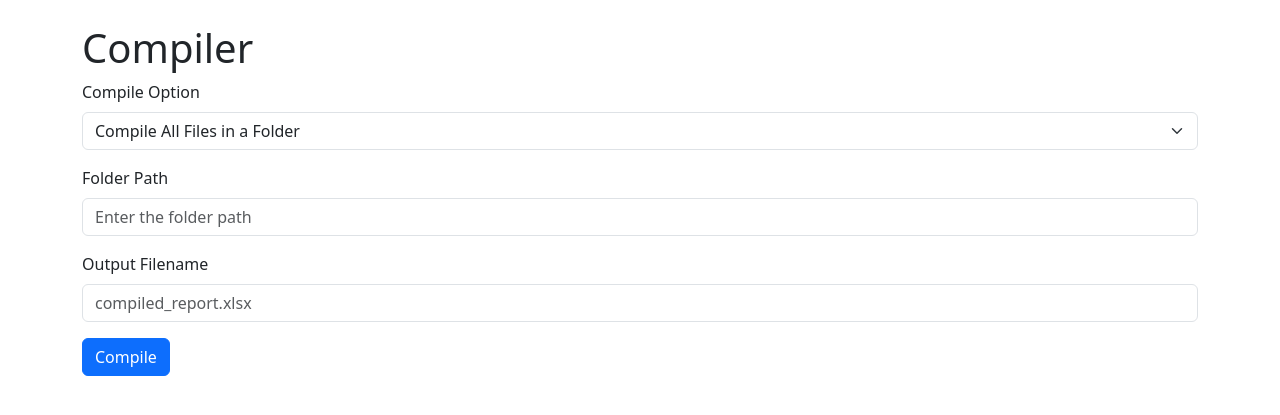
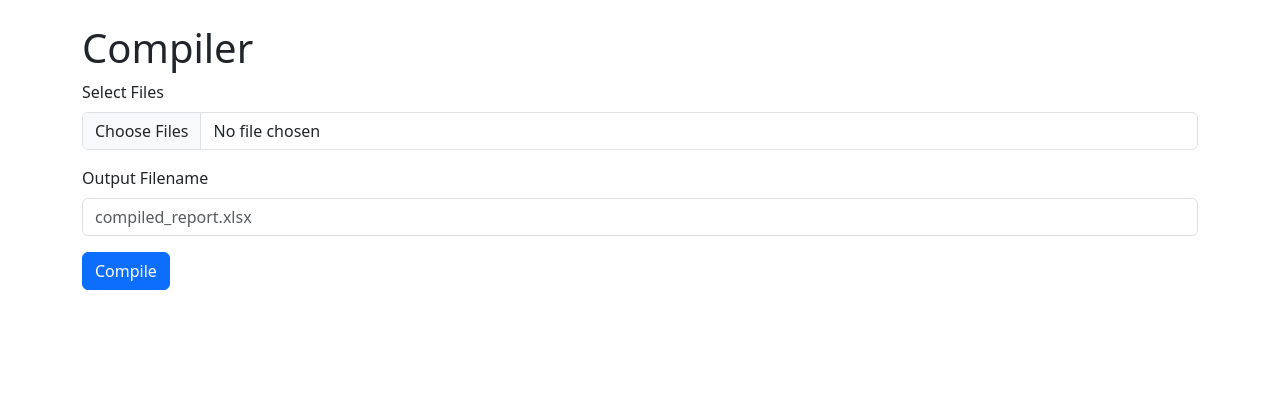
Before and after one commit to systragroup/SG-TCTool, a Flask app: page /compile in a window 1280 px wide. Shown: the part 80-495 px from the top of the page. Run offline with Flask 3, Linux system fonts and the light colour scheme; parts of the project's set-up code (start-up, migrations or seed data) failed here and were passed over.

Commit message:
Fixed file serving rel/absolute path issues

```diff
--- a/server.py
+++ b/server.py
@@ -6,37 +6,39 @@ import threading
 from flask import Flask, render_template, request, jsonify, send_from_directory, redirect, url_for, session
 from werkzeug.utils import secure_filename
 from utils import DataManager, Counter, Tracker, xlsxWriter, xlsxCompiler, Annotator
-from datetime import datetime
-
+import datetime
+import json
 import os
 
 app = Flask(__name__)
 
-UPLOAD_FOLDER = os.path.join(app.root_path, 'uploads')
-MODEL_FOLDER = os.path.join(app.root_path, 'models')
-RESULTS_FOLDER = os.path.join(app.root_path, 'results')
+app.config['UPLOADS_FOLDER'] = 'uploads'
+app.config['MODELS_FOLDER'] = 'models'
+app.config['RESULTS_FOLDER'] = 'results'
+app.config['LOGS_FOLDER'] = os.path.join(app.config['RESULTS_FOLDER'], 'logs')
 
-app.secret_key = "something"
-app.config['UPLOAD_FOLDER'] = UPLOAD_FOLDER
+
+os.makedirs(os.path.join(app.root_path, app.config['UPLOADS_FOLDER']), exist_ok=True)
+os.makedirs(os.path.join(app.root_path, os.path.join(app.config['UPLOADS_FOLDER'], 'compiler')), exist_ok=True)
+os.makedirs(os.path.join(app.root_path, app.config['MODELS_FOLDER']), exist_ok=True)
+os.makedirs(os.path.join(app.root_path, app.config['RESULTS_FOLDER']), exist_ok=True)
+os.makedirs(os.path.join(app.root_path, os.path.join(app.config['RESULTS_FOLDER'], 'compiler')), exist_ok=True)
+os.makedirs(os.path.join(app.root_path, app.config['LOGS_FOLDER']), exist_ok=True)
+
+app.secret_key = "TrafficCounting"
+
 app.config['MAX_CONTENT_LENGTH'] = 1000 * 1024 * 1024  # 1000 MB
 
-# Check directories
-os.makedirs(UPLOAD_FOLDER, exist_ok=True)
-os.makedirs(MODEL_FOLDER, exist_ok=True)
-os.makedirs(RESULTS_FOLDER, exist_ok=True)
+
 
 # Configure logging
 logging.basicConfig(level=logging.INFO, format='%(asctime)s - %(levelname)s - [Line %(lineno)d] - %(message)s')
-
 logger = logging.getLogger(__name__)
 
 data_manager = DataManager()
 
-# Dictionaries to store progress and results per session
 app.progress = {}
 app.results = {}
-
-
 
 @app.route('/')
 def index():
@@ -49,7 +51,7 @@ def extract_first_frame(video_path):
     if success:
         base_filename = secure_filename(os.path.basename(video_path))
         frame_filename = f"{os.path.splitext(base_filename)[0]}_first_frame.jpg"
-        frame_path = os.path.join(UPLOAD_FOLDER, frame_filename)
+        frame_path = os.path.join(os.path.join(app.root_path, app.config['UPLOADS_FOLDER']), frame_filename)
         cv2.imwrite(frame_path, frame)
         return frame_filename  # Return only the filename
     return None
@@ -62,7 +64,7 @@ def update_progress(session_id, step, percentage):
 def process_video_task(data_manager, session_id, paths):
     with app.app_context():
         try:
-            start_time = datetime.now()
+            start_time = datetime.datetime.now()
             session_dir = paths['session_dir']
             report_path = paths['report_path']
             for step in ['YOLO', 'Counting', 'Excel', 'Annotation']:
@@ -95,7 +97,7 @@ def process_video_task(data_manager, session_id, paths):
                 annotator.write_annotated_video(annotated_video_path)
                 update_progress(session_id, 'Annotation', 100)
 
-            end_time = datetime.now()
+            end_time = datetime.datetime.now()
 
         except Exception as e:
             update_progress(session_id, 'YOLO', -1)
@@ -127,7 +129,7 @@ def process_video():
 
     if video_file and model_file:
         video_filename = secure_filename(video_file.filename)
-        video_path = os.path.join(UPLOAD_FOLDER, video_filename)
+        video_path = os.path.join(os.path.join(app.root_path, app.config['UPLOADS_FOLDER']), video_filename)
         video_file.save(video_path)
 
         # Extract first frame
@@ -136,7 +138,7 @@ def process_video():
         session['first_frame_path'] = frame_path
 
         model_filename = secure_filename(model_file.filename)
-        model_path = os.path.join(MODEL_FOLDER, model_filename)
+        model_path = os.path.join(os.path.join(app.root_path, app.config['MODELS_FOLDER']), model_filename)
         model_file.save(model_path)
         session['model_path'] = model_path
 
@@ -167,7 +169,7 @@ def start_processing(session_id):
     data_manager.set_start_datetime(form_data['start_date'], form_data['start_time'])
 
     # Define paths
-    session_dir = os.path.join(RESULTS_FOLDER, session_id)
+    session_dir = os.path.join(os.path.join(app.root_path, app.config['RESULTS_FOLDER']), session_id)
     report_path = os.path.join(session_dir, 'report_'+ data_manager.site_location +'.xlsx')
     annotated_video_path = os.path.join(session_dir, 'annotated_'+ data_manager.site_location +'_video.mp4') if data_manager.do_video_export else None
     os.makedirs(session_dir, exist_ok=True)
@@ -175,20 +177,19 @@ def start_processing(session_id):
     if annotated_video_path:
         paths['annotated_video_path'] = annotated_video_path
 
+    response_paths = {key : os.path.basename(path) for key, path in paths.items()}
     # Start processing thread
     processing_thread = threading.Thread(target=process_video_task,
                                       args=(data_manager, session_id, paths))
     processing_thread.start()
 
-    response_paths = {key: os.path.relpath(value, app.root_path) for key, value in paths.items()}
-    print(f"Paths: {paths}, Response paths: {response_paths}")
     return jsonify({"status": "Processing started", "session_id": session_id, "paths": response_paths})
 
 def log_session(session_id, data):
-    PPROCESS_LOG_FILE = os.path.join(RESULTS_FOLDER, 'process_session_log.json')
+    PROCESS_LOG_FILE = os.path.join(os.path.join(app.root_path, app.config['LOGS_FOLDER']), 'process_session_log.json')
     # Load existing log data
-    if os.path.exists(PPROCESS_LOG_FILE):
-        with open(PPROCESS_LOG_FILE, 'r') as f:
+    if os.path.exists(PROCESS_LOG_FILE):
+        with open(PROCESS_LOG_FILE, 'r') as f:
             session_log = json.load(f)
     else:
         session_log = {}
@@ -197,7 +198,7 @@ def log_session(session_id, data):
     session_log[session_id] = data
 
     # Write the updated log back to the file
-    with open(PPROCESS_LOG_FILE, 'w') as f:
+    with open(PROCESS_LOG_FILE, 'w') as f:
         json.dump(session_log, f, indent=4)
 
 @app.route('/process_initial', methods=['POST'])
@@ -205,7 +206,7 @@ def process_initial():
     video_file = request.files.get('videoFile')
     if (video_file):
         video_filename = secure_filename(video_file.filename)
-        video_path = os.path.join(UPLOAD_FOLDER, video_filename)
+        video_path = os.path.join(os.path.join(app.root_path, app.config['UPLOADS_FOLDER']), video_filename)
         video_file.save(video_path)
 
         # Extract first frame
@@ -225,8 +226,7 @@ def process_initial():
 
 @app.route('/uploads/<filename>')
 def uploaded_file(filename):
-    logging.info(f"Serving file {filename} from {UPLOAD_FOLDER}")
-    return send_from_directory(UPLOAD_FOLDER, filename)
+    return send_from_directory(app.config['UPLOADS_FOLDER'], filename)
 
 @app.route('/progress')
 def progress_update():
@@ -246,8 +246,7 @@ def get_results():
 
 @app.route('/download/<session_id>/<filename>')
 def download_file(session_id, filename):
-    session_dir = os.path.join(RESULTS_FOLDER, session_id)
-    directory = session_dir
+    directory = os.path.join(os.path.join(app.root_path, app.config['RESULTS_FOLDER']), session_id)
     return send_from_directory(directory, filename, as_attachment=True)
 
 import uuid
@@ -259,7 +258,7 @@ def compile_reports():
         session_id = str(uuid.uuid4())
 
         # Retrieve form data
-        compile_option = request.form.get('compileOption')
+        files = request.files.getlist('filePaths')
         output_filename = request.form.get('outputFilename')
 
         # Set default output filename if not provided
@@ -268,41 +267,30 @@ def compile_reports():
         elif not output_filename.endswith('.xlsx'):
             output_filename += '.xlsx'
 
-        output_path = os.path.join(RESULTS_FOLDER, output_filename)
+        output_path = os.path.join(os.path.join(app.root_path, os.path.join(app.config['RESULTS_FOLDER'], 'compiler')), output_filename)
 
         # Initialize compile session data
         compile_data = {
             'session_id': session_id,
-            'compile_option': compile_option,
             'output_filename': output_filename,
-            'timestamp': datetime.utcnow().isoformat() + 'Z',  # ISO 8601 format in UTC
+            'timestamp': datetime.datetime.now(datetime.UTC),  # ISO 8601 format in UTC
             'status': 'initiated',
             'input_paths': [],
             'error_message': None
         }
 
         try:
-            if compile_option == 'folder':
-                folder_path = request.form.get('folderPath')
-                if not folder_path or not os.path.isdir(folder_path):
-                    raise ValueError("Invalid folder path provided.")
-                compile_data['input_paths'].append(folder_path)
-                compiler = xlsxCompiler(folder_path=folder_path)
-            elif compile_option == 'files':
-                # Handle file uploads
-                files = request.files.getlist('filePaths')
-                if not files:
-                    raise ValueError("No files selected for compilation.")
-                file_paths = []
-                for file in files:
-                    filename = secure_filename(file.filename)
-                    file_path = os.path.join(UPLOAD_FOLDER, filename)
-                    file.save(file_path)
-                    file_paths.append(file_path)
-                compile_data['input_paths'].extend(file_paths)
-                compiler = xlsxCompiler(file_paths=file_paths)
-            else:
-                raise ValueError("Invalid compile option selected.")
+            if not files:
+                raise ValueError("No files selected for compilation.")
+            file_paths = []
+            for file in files:
+                filename = secure_filename(file.filename)
+                file_path = os.path.join(os.path.join(app.root_path, os.path.join(app.config['UPLOADS_FOLDER'], 'compiler')), filename)
+                file.save(file_path)
+                file_paths.append(file_path)
+            compile_data['input_paths'].extend(file_paths)
+            compiler = xlsxCompiler(file_paths=file_paths)
+
 
             # Perform compilation
             compiler.compile(output_path=output_path)
@@ -312,7 +300,7 @@ def compile_reports():
             log_compile_session(session_id, compile_data)
 
             # Send the compiled file as a download
-            return send_from_directory(RESULTS_FOLDER, output_filename, as_attachment=True)
+            return send_from_directory(os.path.join(app.root_path,os.path.join(app.config['RESULTS_FOLDER'], 'compiler')), output_filename, as_attachment=True)
 
         except Exception as e:
             # Update compile_data with error details
@@ -327,9 +315,6 @@ def compile_reports():
 
     return render_template('compile.html')
 
-import json
-from datetime import datetime
-
 def log_compile_session(session_id, data):
     """
     Logs compile session details to compile_session_log.json.
@@ -338,7 +323,7 @@ def log_compile_session(session_id, data):
         session_id (str): Unique identifier for the compile session.
         data (dict): Dictionary containing compile session details.
     """
-    COMPILE_LOG_FILE = os.path.join(RESULTS_FOLDER, 'compile_session_log.json')
+    COMPILE_LOG_FILE = os.path.join(os.path.join(app.root_path, app.config['LOGS_FOLDER']), 'compile_session_log.json')
 
     # Load existing log data
     if os.path.exists(COMPILE_LOG_FILE):
--- a/templates/compile.html
+++ b/templates/compile.html
@@ -35,25 +35,11 @@
     <div class="container mt-4">
         <h1>Compiler</h1>
         <form action="/compile" method="POST" enctype="multipart/form-data">
-            <!-- Compile Option -->
-            <div class="mb-3">
-                <label for="compileOption" class="form-label">Compile Option</label>
-                <select class="form-select" id="compileOption" name="compileOption">
-                    <option value="folder">Compile All Files in a Folder</option>
-                    <option value="files">Compile Selected Files</option>
-                </select>
-            </div>
-
-            <!-- Folder Selection -->
-            <div class="mb-3" id="folderInput">
-                <label for="folderPath" class="form-label">Folder Path</label>
-                <input type="text" class="form-control" id="folderPath" name="folderPath" placeholder="Enter the folder path">
-            </div>
 
             <!-- File Selection -->
-            <div class="mb-3" id="fileInput" style="display: none;">
+            <div class="mb-3" id="fileInput" >
                 <label for="filePaths" class="form-label">Select Files</label>
-                <input type="file" class="form-control" id="filePaths" name="filePaths" multiple accept=".xlsx">
+                <input type="file" class="form-control" id="filePaths" name="filePaths" multiple accept=".xlsx" required>
             </div>
 
             <!-- Output Filename -->
@@ -68,17 +54,7 @@
 
     <!-- Include Bootstrap JS -->
     <script src="https://cdn.jsdelivr.net/npm/bootstrap@5.3.0/dist/js/bootstrap.bundle.min.js"></script>
-    <!-- Toggle between Folder and File input fields -->
     <script>
-        document.getElementById('compileOption').addEventListener('change', function() {
-            if (this.value === 'folder') {
-                document.getElementById('folderInput').style.display = 'block';
-                document.getElementById('fileInput').style.display = 'none';
-            } else if (this.value === 'files') {
-                document.getElementById('folderInput').style.display = 'none';
-                document.getElementById('fileInput').style.display = 'block';
-            }
-        });
     </script>
 </body>
 </html>
```
Also changed, not shown: templates/index.html (+4 -4 lines).
